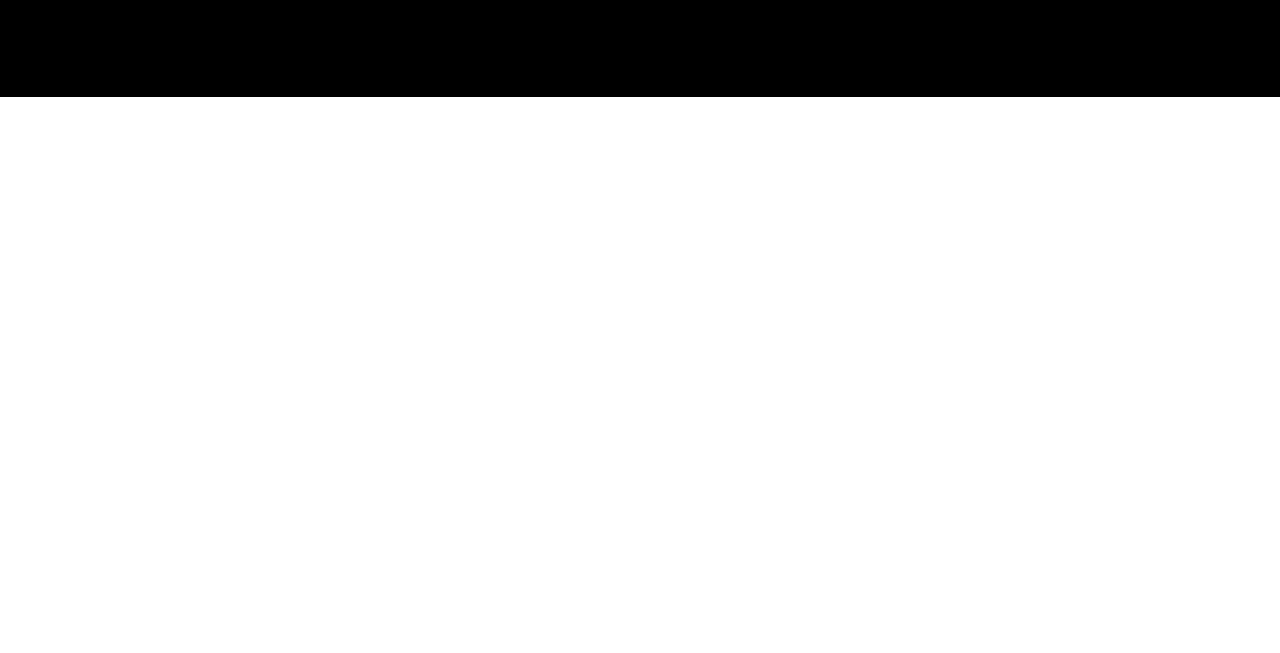
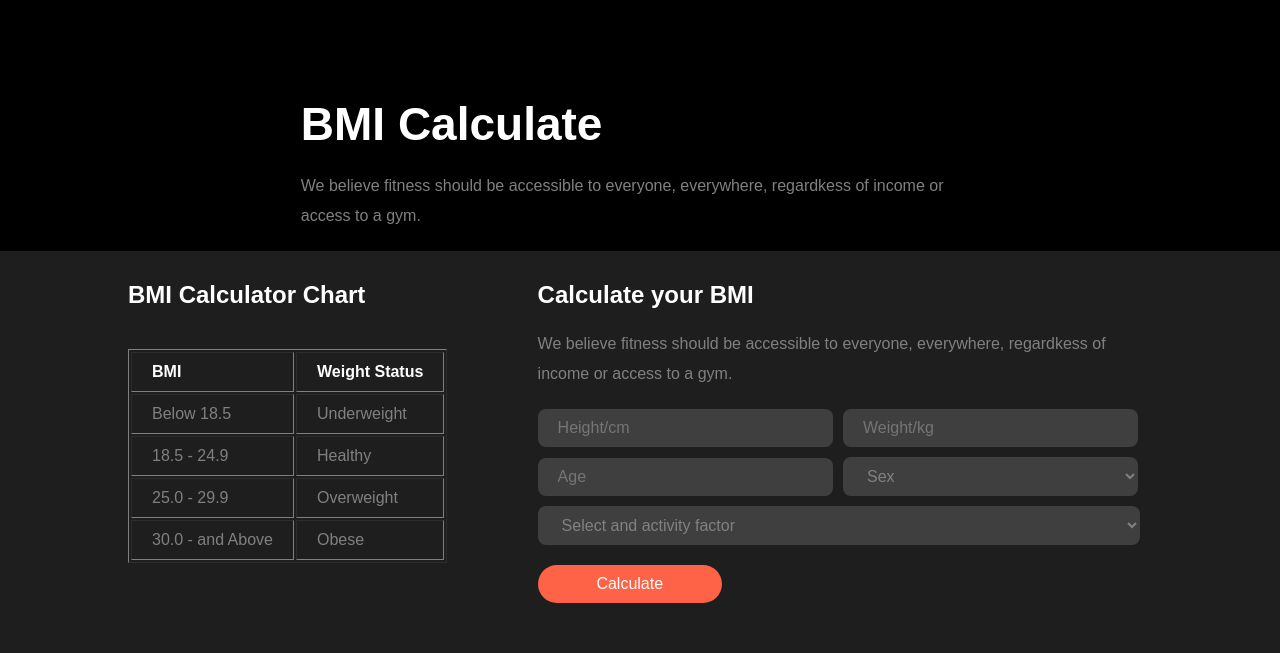
Before and after one commit to mostafiz72/Assignment_02, a plain HTML site: page index.html in a window 1280 px wide. Shown: the part 2500-3153 px from the top of the page. Before the commit the page ends 2597 px from the top, so only its background shows below. Drawn offline with Linux system fonts and the light colour scheme.

Commit message:
added the Calculate section

```diff
--- a/index.html
+++ b/index.html
@@ -153,8 +153,71 @@
                     </div>
                 </div>
         </div>
+    </section>
 
+    <!-- Culculate section start here now -->
+    <!-- Culculate section start here now -->
+
+    <section class="calculate">
+         <div class="calculate-title">
+            <div class="container">
+                <h2>BMI Calculate</h2>
+                <p>We believe fitness should be accessible to everyone,
+                   everywhere, regardkess of income or access to a gym.
+                </p>
+            </div>
+         </div>
     </section>
+    <div class="calculate-area">
+        <div class="container">
+            <div class="calculate-bmi">
+                <div class="table-bmi">
+                    <h2>BMI Calculator Chart</h2>
+
+                    <table border="1">
+                        <tr>
+                            <th>BMI</th>
+                            <th>Weight Status</th>
+                        </tr>
+                        <tr>
+                            <td>Below 18.5</td>
+                            <td>Underweight</td>
+                        </tr>
+                        <tr>
+                            <td>18.5 - 24.9</td>
+                            <td>Healthy</td>
+                        </tr>
+                        <tr>
+                            <td>25.0 - 29.9</td>
+                            <td>Overweight</td>
+                        </tr>
+                        <tr>
+                            <td>30.0 - and Above</td>
+                            <td>Obese</td>
+                        </tr>
+                    </table>
+                </div>
+                <div class="connect-bmi">
+                    <h2>Calculate your BMI</h2>
+                    <P> We believe fitness should be accessible to everyone,
+                        everywhere, regardkess of income or access to a gym.
+                    </P>
+                    <form action="#">
+                        <input id="input" required ="text" placeholder="Height/cm">
+                        <input id="input" required ="text" placeholder="Weight/kg">
+                        <input id="input" required ="text" placeholder="Age">
+                        <select class="sex" id="input" name="" id="">
+                            <option value="Sex">Sex</option>
+                        </select>
+                        <select class="activity" id="input" name="" id="">
+                            <option value="">Select and activity factor</option>
+                        </select>
+                        <button id="calculate-btn" class="btn">Calculate </button>
+                    </form>
+                </div>
+            </div>
+        </div>
+    </div>
 
 </body>
 </html>
--- a/style.css
+++ b/style.css
@@ -446,3 +446,108 @@ nav ul li a{
 .exersise-single-box1 p{
     color: black;
 }
+
+/* Culculate section start here now */
+/* Culculate section start here now */
+
+.calculate{
+    background-color: var(--main-bg-color);
+}
+
+.calculate-title {
+    padding-left: 12rem;
+}
+
+.calculate-title h2{
+    color: white;
+    font-size: var(--title-size);
+}
+
+.calculate-title p{
+    color: var(--desc-color);
+    font-size: var(--desc-size);
+    padding: 20px 0px;
+    width: 80%;
+    line-height: 30px;
+}
+
+.calculate-area{
+    background-color: #1f1e1e;
+    padding: 30px 0px;
+}
+
+.calculate-bmi{
+    display: flex;
+    justify-content: space-between;
+}
+
+.table-bmi{
+    width: 40%;
+}
+.table-bmi h2{
+    color: white;
+    margin-bottom: 40px;
+}
+.connect-bmi{
+    width: 60%;
+}
+
+.table-bmi table{
+    text-align: left;
+}
+.table-bmi table th{
+    color: white;
+    padding: 10px 20px;
+}
+
+.table-bmi table tr td{
+    color: var(--desc-color);
+    padding: 10px 20px;
+}
+
+.connect-bmi h2{
+    color: white;
+    font-weight: bold;
+}
+
+.connect-bmi p{
+    color: var(--desc-color);
+    padding: 20px 0px;
+    line-height: 30px;
+}
+
+#input{
+    background-color: #3f3f3f;
+    padding: 10px 20px;
+    font-size: 16px;
+    border-radius: 8px;
+    color: #858080;
+    border: none;
+    outline: none;
+    cursor: pointer;
+}
+
+#input:focus{
+    color: white;
+}
+
+.sex{
+    width: 48%;
+    padding-right: 20px;
+}
+.activity{
+    display: block;
+    width: 98%;
+    padding-right: 20px;
+}
+
+.connect-bmi input{
+    width: 48%;
+    margin-right: 6px;
+    margin-bottom: 10px;
+}
+
+#calculate-btn{
+    width: 30%;
+    margin: 20px 0px;
+}
```
